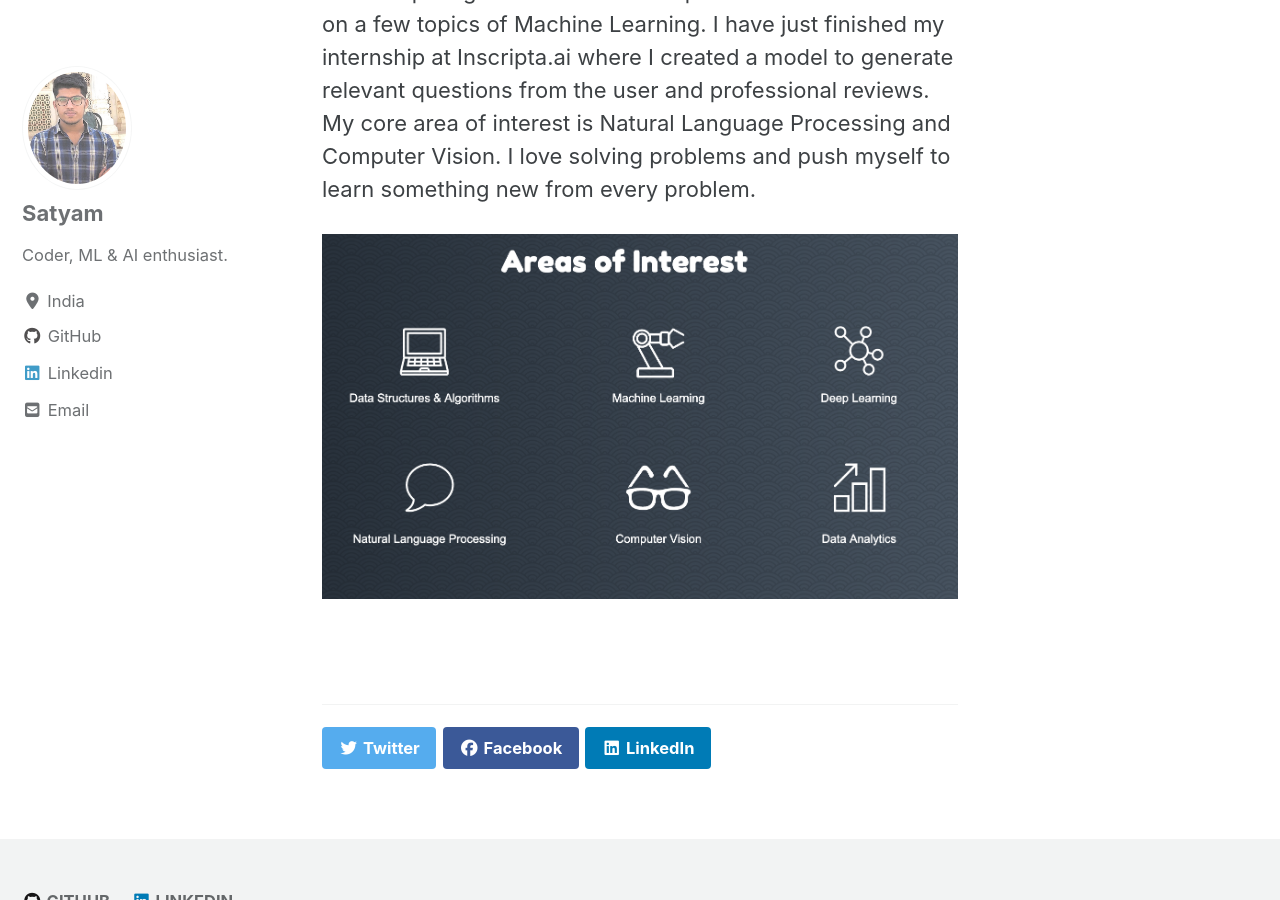
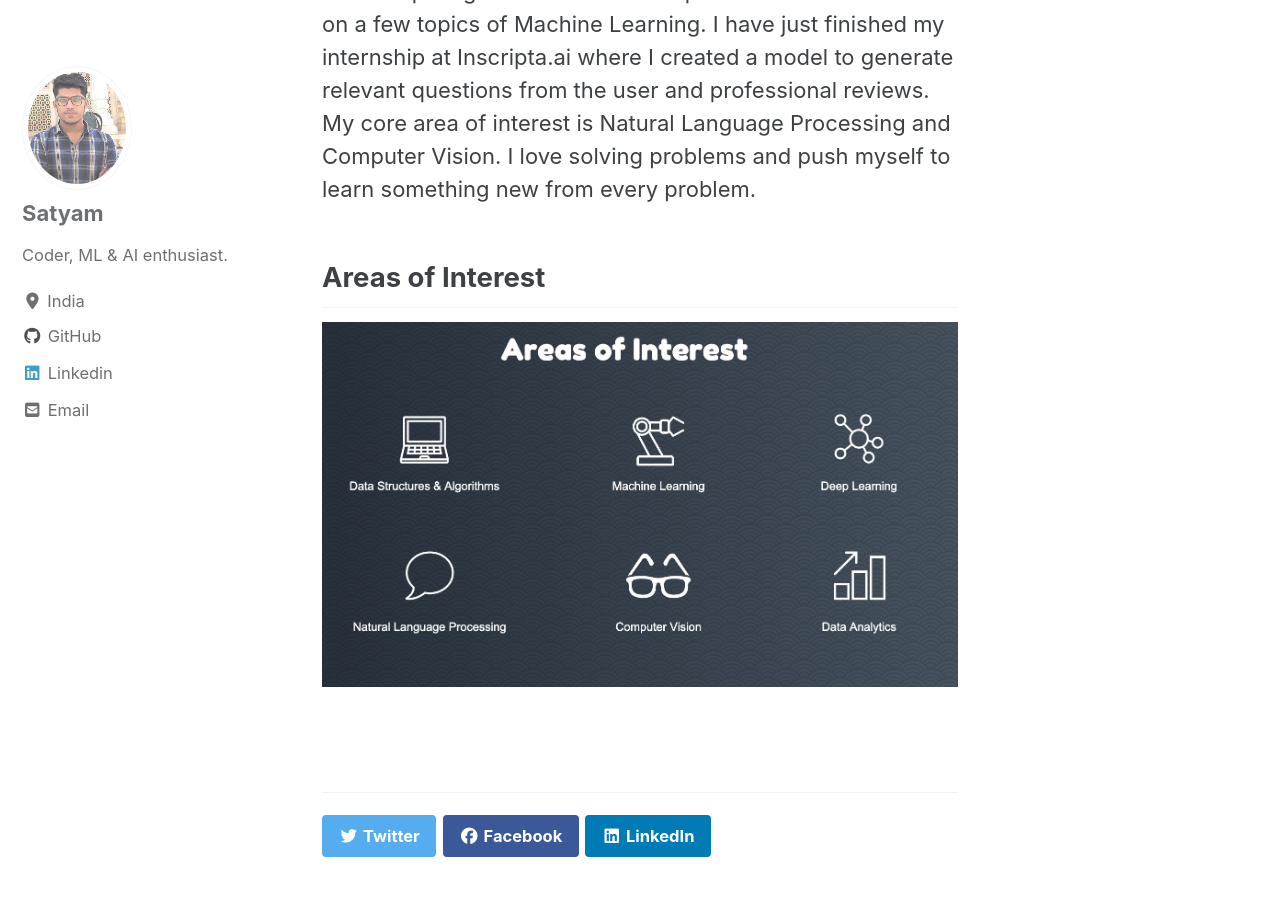
Before and after one commit to Satyam0062/satyam0062.github.io, a Jekyll site: the page built from _pages/about.md, in a window 1280 px wide and 900 px high, scrolled down 851 px. Built offline with Jekyll 4.4.1, drawn with Linux system fonts in a browser that asks for light colours; cached includes are drawn as plain includes; nearby versions of some CDN libraries.

Commit message:
Modified file

```diff
--- a/_pages/about.md
+++ b/_pages/about.md
@@ -16,4 +16,6 @@ reviews. My core area of interest is Natural Language Processing and Computer
 Vision. I love solving problems and push myself to learn something new from
 every problem.
 
+## Areas of Interest
+
 ![image-center](/images/About/interests.jpg){: .align-center}
```
